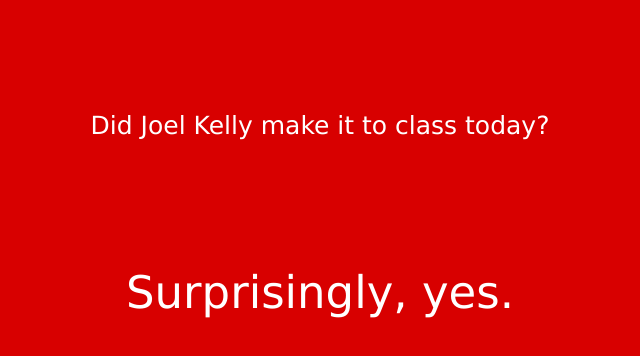
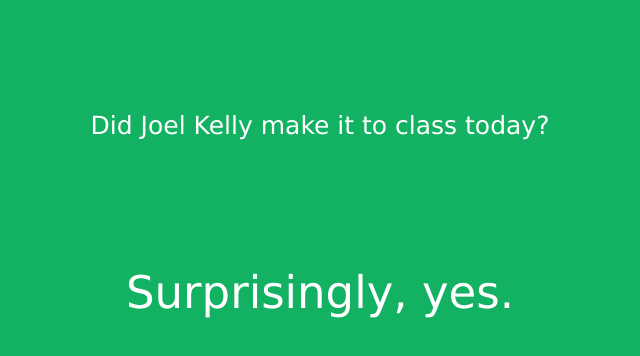
Before and after one commit to edwinbodge/Joel-Kelly, a plain HTML site: page index.html in a window 1280 px wide. Shown: the whole page, without its empty margins (320-960 px from the left). Drawn offline with Linux system fonts and the light colour scheme.

Commit message:
Update stylesheet.css

```diff
--- a/stylesheet.css
+++ b/stylesheet.css
@@ -2,7 +2,7 @@
 
 body {
 	  transition: all 1s ease;
-  	  background-color: #d80000;
+  	  background-color: #13b263;
   	  font-family: Lucida Grande;
 }
 
```
